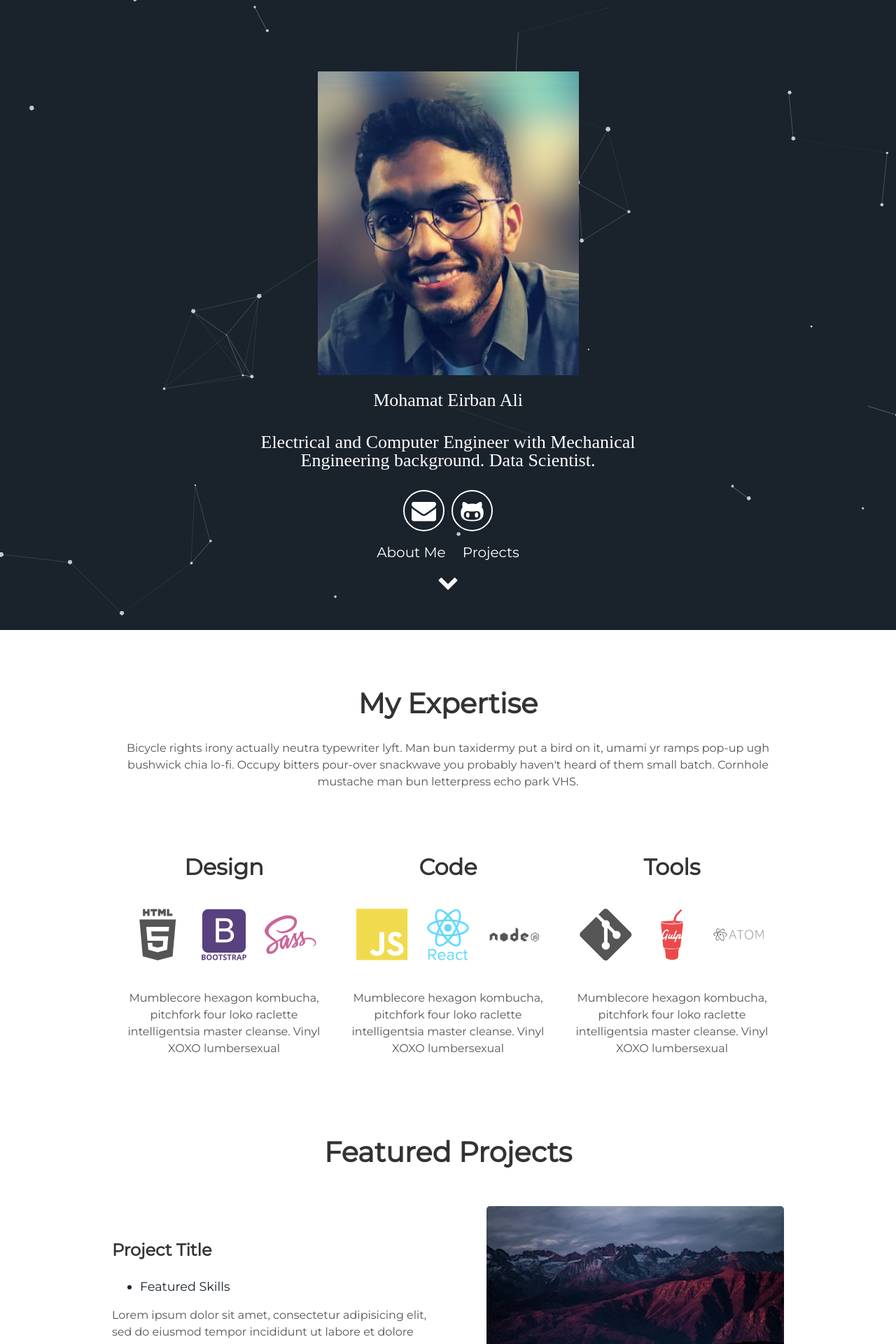
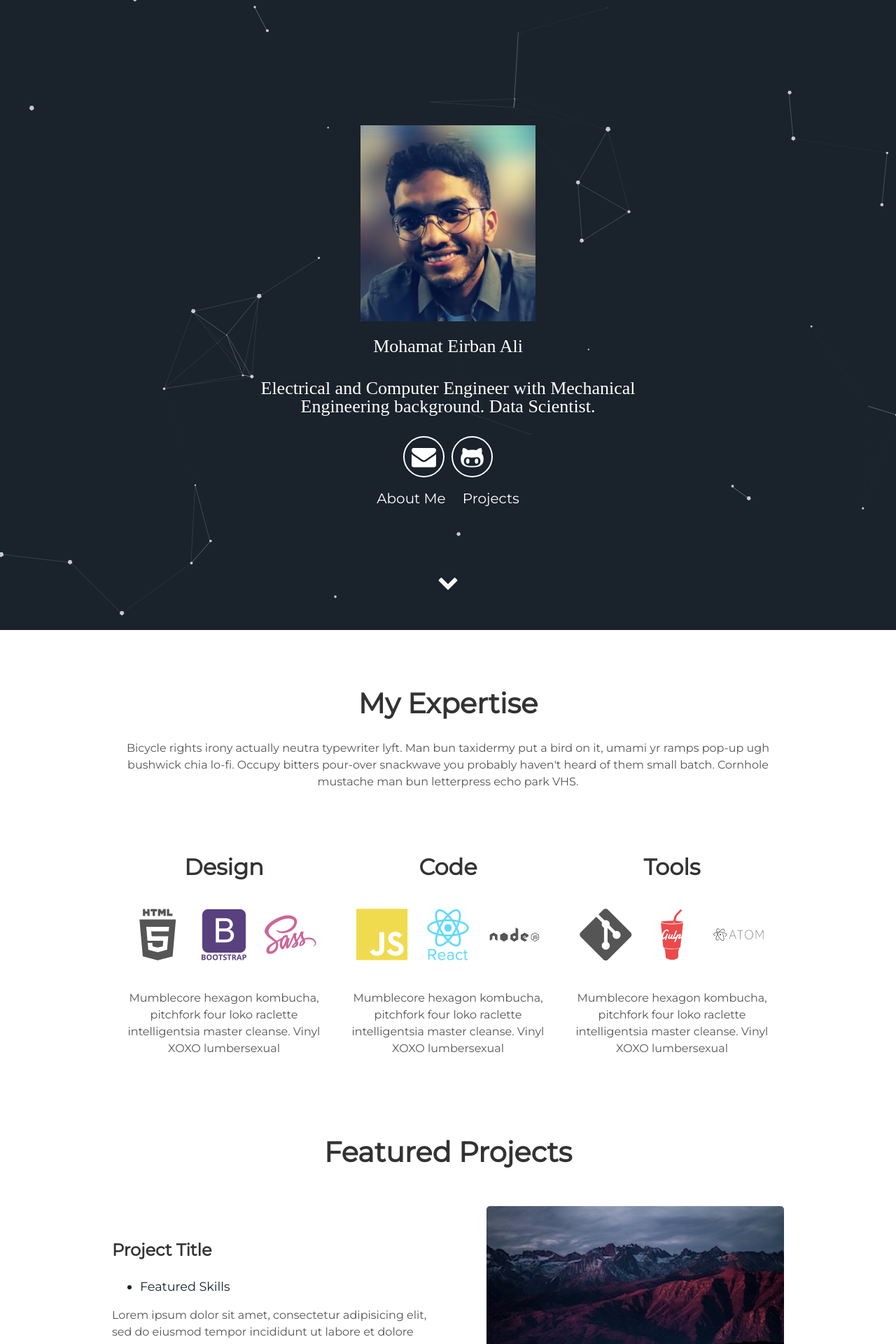
Before and after one commit to danielm201s/danielm201s.github.io, a Jekyll site: the page built from index.html, in a window 1280 px wide. Shown: the top 1920 px of the page at 70% size. Built offline with Jekyll 4.4.1, drawn with Linux system fonts in a browser that asks for light colours.

Commit message:
Update header.html

```diff
--- a/_includes/header.html
+++ b/_includes/header.html
@@ -1,7 +1,7 @@
 <div id="particles-js">
   <div class="header">
         <figure class="avatar">
-            <img  src="{{ "/assets/img/port2.png" | prepend: site.baseurl }}"/>
+            <img  src="{{ "/assets/img/port2.png" | prepend: site.baseurl }}" width="250" height="280"/>
         </figure>
         <span style="font-family: ltc-bodoni-175, serif; font-style: normal; font-weight: 400; font-size:26px;" class="site-title">{{site.username}}</span><br>
         <span style="font-family: ltc-bodoni-175, serif; font-style: normal; font-weight: 400; font-size:26px;" class="site-description">{{site.user_title}}</span><br>
```
